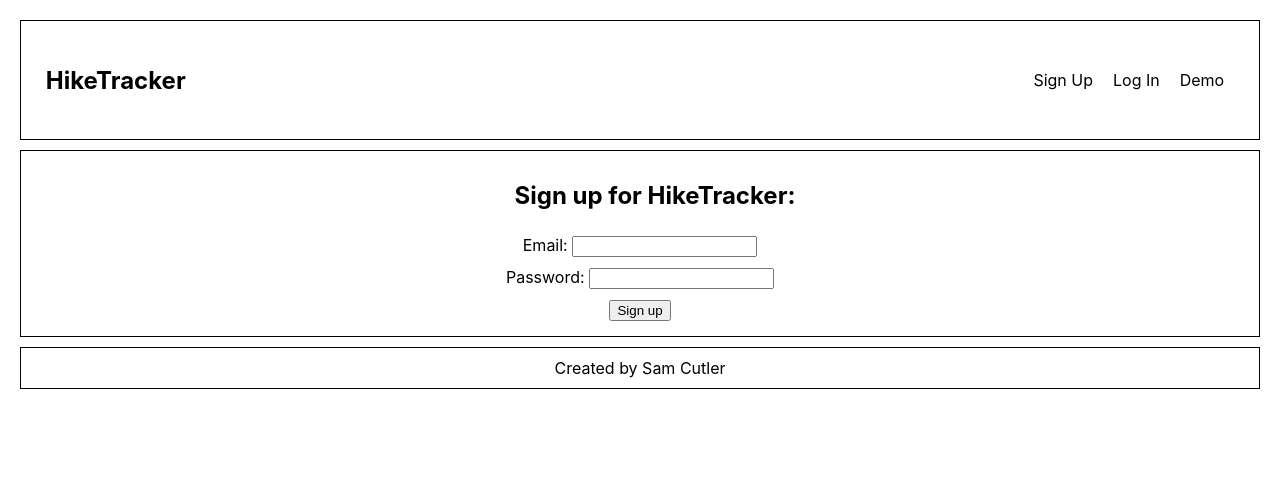
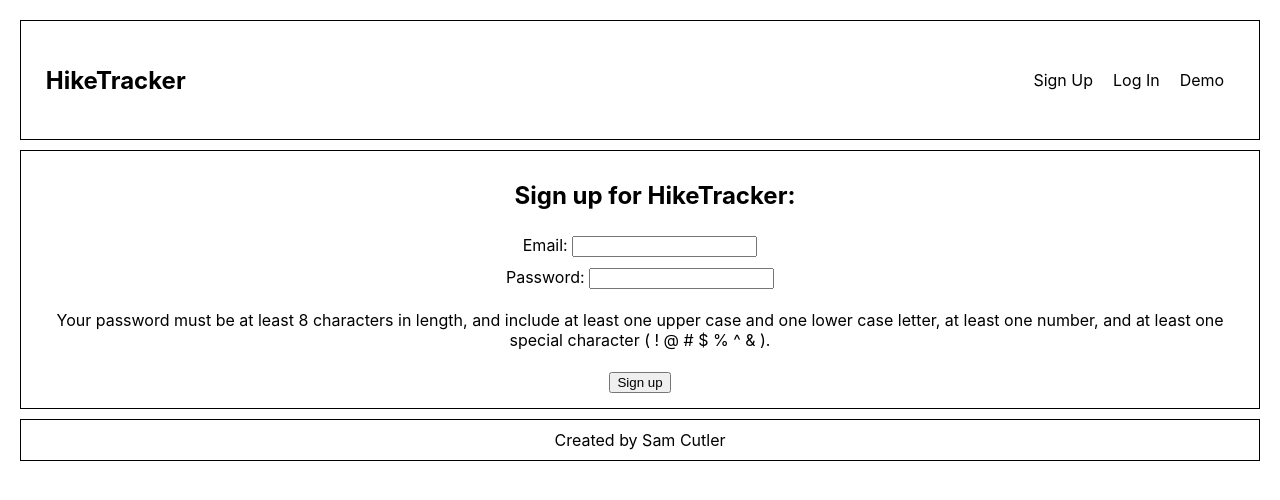
Before and after one commit to sam1cutler/HikeTracker, a React (Create React App) app: page /signup in a window 1280 px wide. Shown: the top 500 px of the page. Built offline with nearby package versions, Linux system fonts and the light colour scheme; no server answers.

Commit message:
Added guidance for password generation on Signup page

```diff
--- a/src/Section_Forms/SignupPage.css
+++ b/src/Section_Forms/SignupPage.css
@@ -7,3 +7,7 @@
 .signup-form-section {
     margin: 5px;
 }
+
+.password-guidance p {
+    text-align: center;
+}
--- a/src/Section_Forms/SignupPage.js
+++ b/src/Section_Forms/SignupPage.js
@@ -67,6 +67,9 @@ class SignupPage extends Component {
                             <label htmlFor='password'>Password:</label>{' '}
                             <input type="password" name='password' required />
                         </section>
+                        <section className='password-guidance'>
+                            <p>Your password must be at least 8 characters in length, and include at least one upper case and one lower case letter, at least one number, and at least one special character ( ! @ # $ % ^ & ).</p>
+                        </section>
                         <section className='signup-form-section'>
                             <button type='submit'>Sign up</button>
                         </section>
--- a/src/config.js
+++ b/src/config.js
@@ -1,7 +1,7 @@
 const config = {
-    //API_ENDPOINT: process.env.REACT_APP_API_ENDPOINT || 'http://localhost:8000/api',
+    API_ENDPOINT: process.env.REACT_APP_API_ENDPOINT || 'http://localhost:8000/api',
     //API_ENDPOINT: 'http://localhost:8000/api',
-    API_ENDPOINT: 'https://glacial-meadow-22221.herokuapp.com/api',
+    //API_ENDPOINT: 'https://glacial-meadow-22221.herokuapp.com/api',
     TOKEN_KEY: 'hike-tracker-client-auth-token',
 };
 
```
Also changed, not shown: 1 other file (tests, documents, lock files or other folders).
